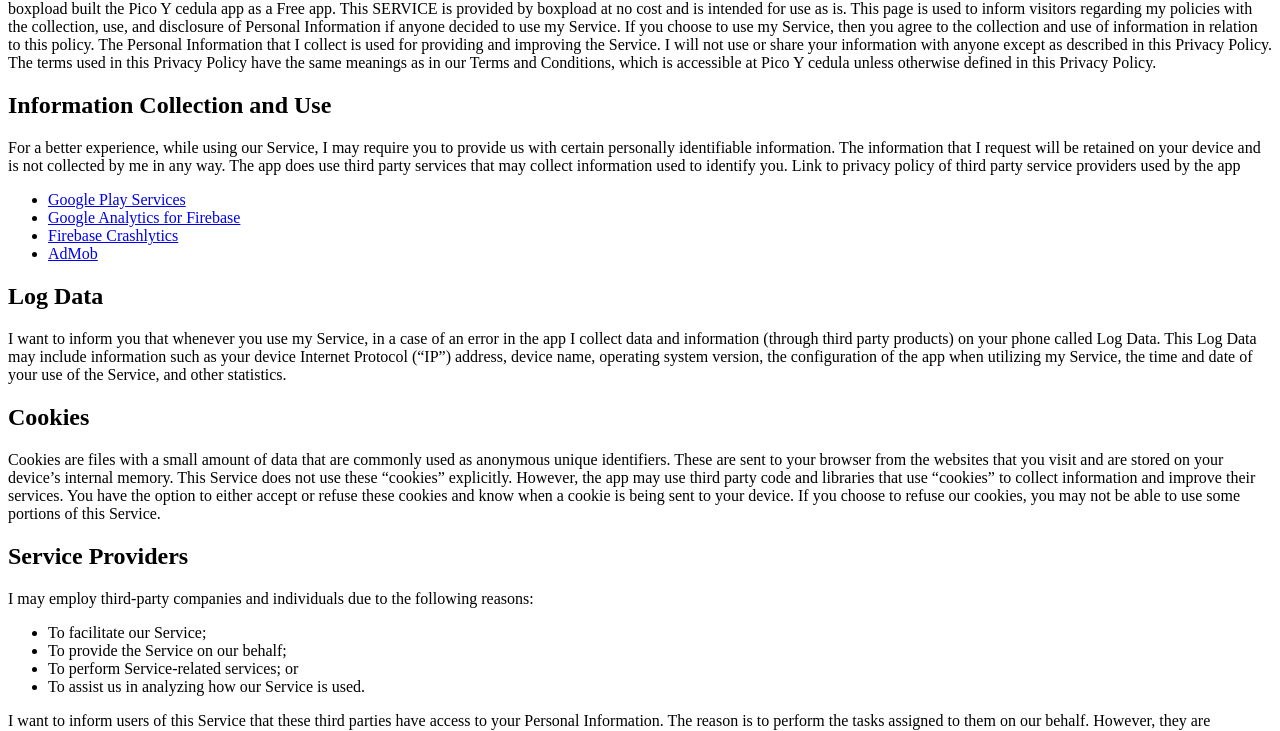
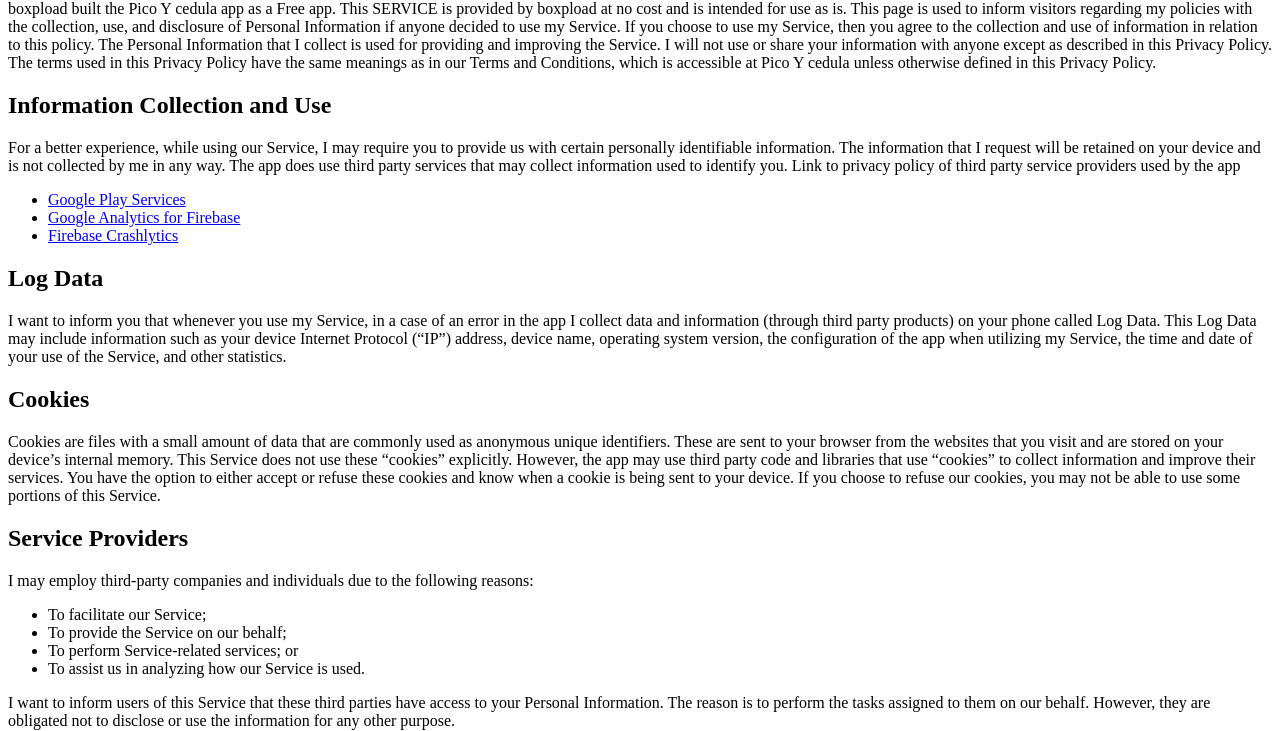
Before and after one commit to leovafme/pico-y-cedula-privacy-policy, a plain HTML site: page index.html in a window 1280 px wide. Shown: the part 66-797 px from the top of the page. Drawn offline with Linux system fonts and the light colour scheme.

Commit message:
remove ads

```diff
--- a/index.html
+++ b/index.html
@@ -19,7 +19,6 @@ Link to privacy policy of third party service providers used by the app
     <li><a href="https://www.google.com/policies/privacy/" target="_blank" rel="noopener noreferrer">Google Play Services</a></li>
     <li><a href="https://firebase.google.com/policies/analytics" target="_blank" rel="noopener noreferrer">Google Analytics for Firebase</a></li>
     <li><a href="https://firebase.google.com/support/privacy/" target="_blank" rel="noopener noreferrer">Firebase Crashlytics</a></li>
-    <li><a href="https://support.google.com/admob/answer/6128543" target="_blank" rel="noopener noreferrer">AdMob</a></li>
 </ul>
 
 <h2>Log Data</h2>
```
